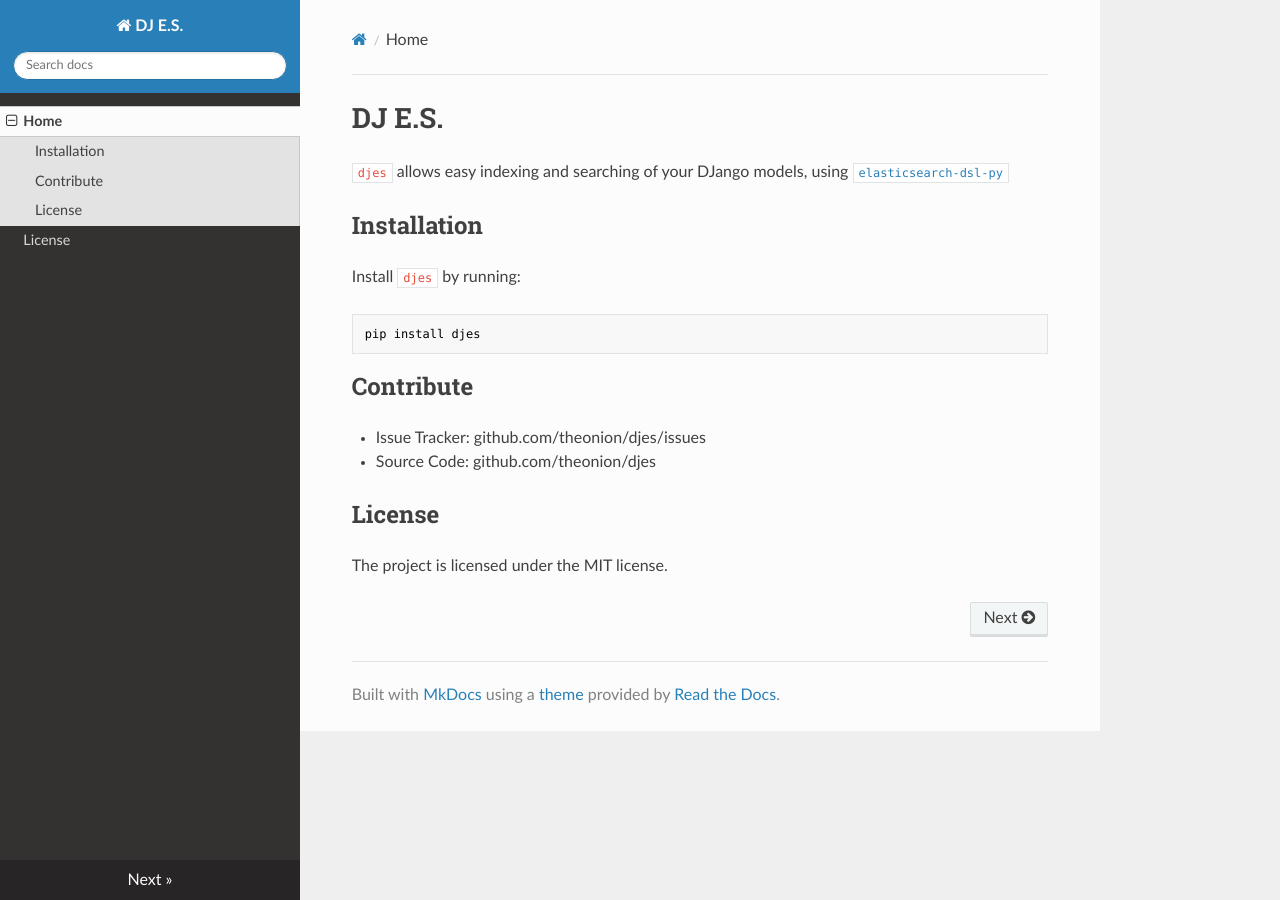
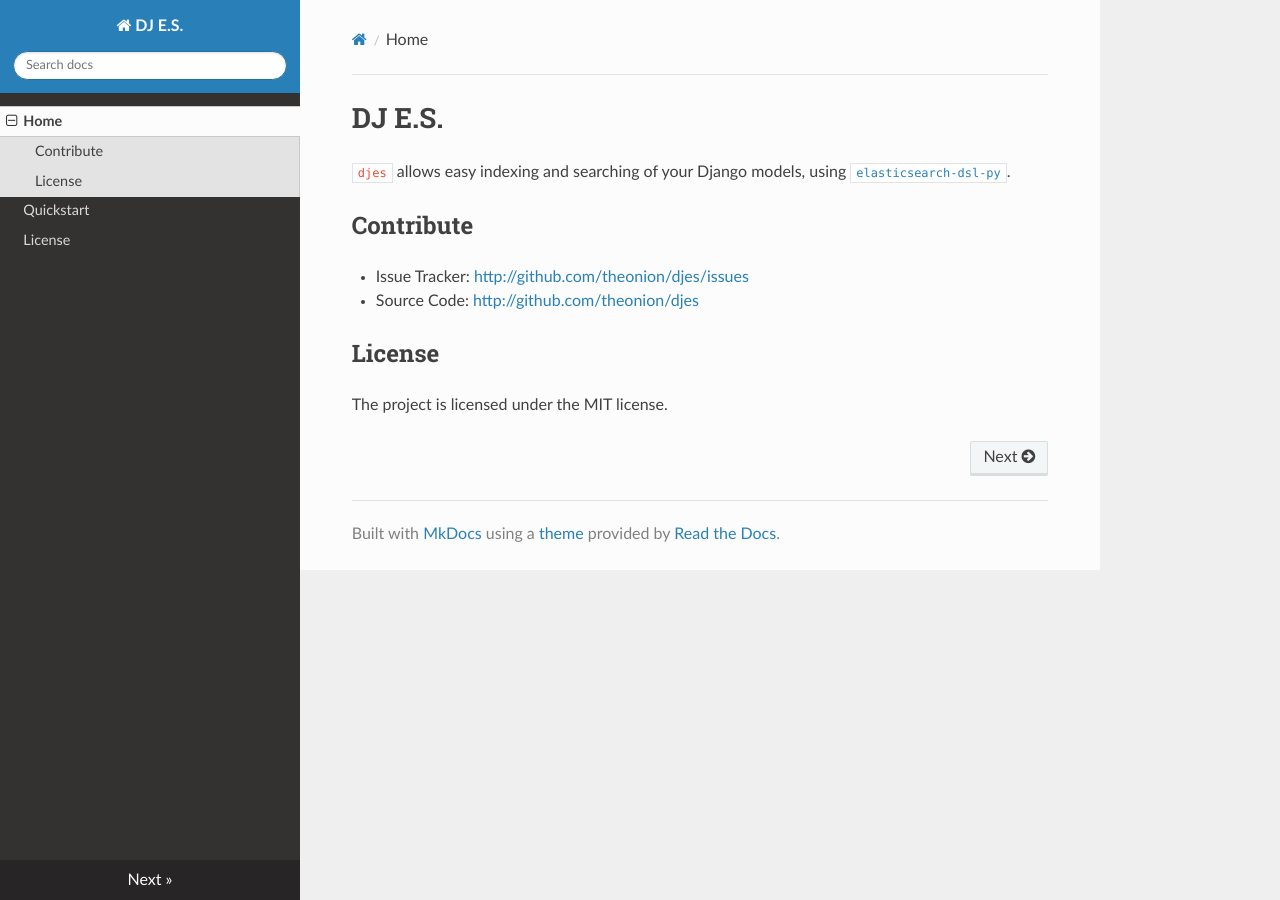
Before and after one commit to theonion/djes, an MkDocs documentation site: the page built from docs/index.md, in a window 1280 px wide. Built offline with MkDocs 1.6.1, drawn with Linux system fonts in a browser that asks for light colours; nearby versions of some CDN libraries; old or Windows-style settings are respelled for this version of MkDocs.

Commit message:
Adding quickstart

```diff
--- a/docs/index.md
+++ b/docs/index.md
@@ -1,20 +1,14 @@
 DJ E.S.
 ========
 
-`djes` allows easy indexing and searching of your DJango models, using [`elasticsearch-dsl-py`](https://github.com/elastic/elasticsearch-py/)
+`djes` allows easy indexing and searching of your Django models, using [`elasticsearch-dsl-py`](https://github.com/elastic/elasticsearch-py/).
 
-Installation
-------------
-
-Install `djes` by running:
-
-    pip install djes
 
 Contribute
 ----------
 
-- Issue Tracker: github.com/theonion/djes/issues
-- Source Code: github.com/theonion/djes
+- Issue Tracker: [http://github.com/theonion/djes/issues](http://github.com/theonion/djes/issues)
+- Source Code: [http://github.com/theonion/djes](http://github.com/theonion/djes)
 
 License
 -------
--- a/mkdocs.yml
+++ b/mkdocs.yml
@@ -1,5 +1,6 @@
 site_name: DJ E.S.
 pages:
   - [index.md, Home]
+  - [quickstart.md, Quickstart]
   - [license.md, License]
 theme: readthedocs
```
Also changed, not shown: docs/quickstart.md (added, +62 -0 lines).
